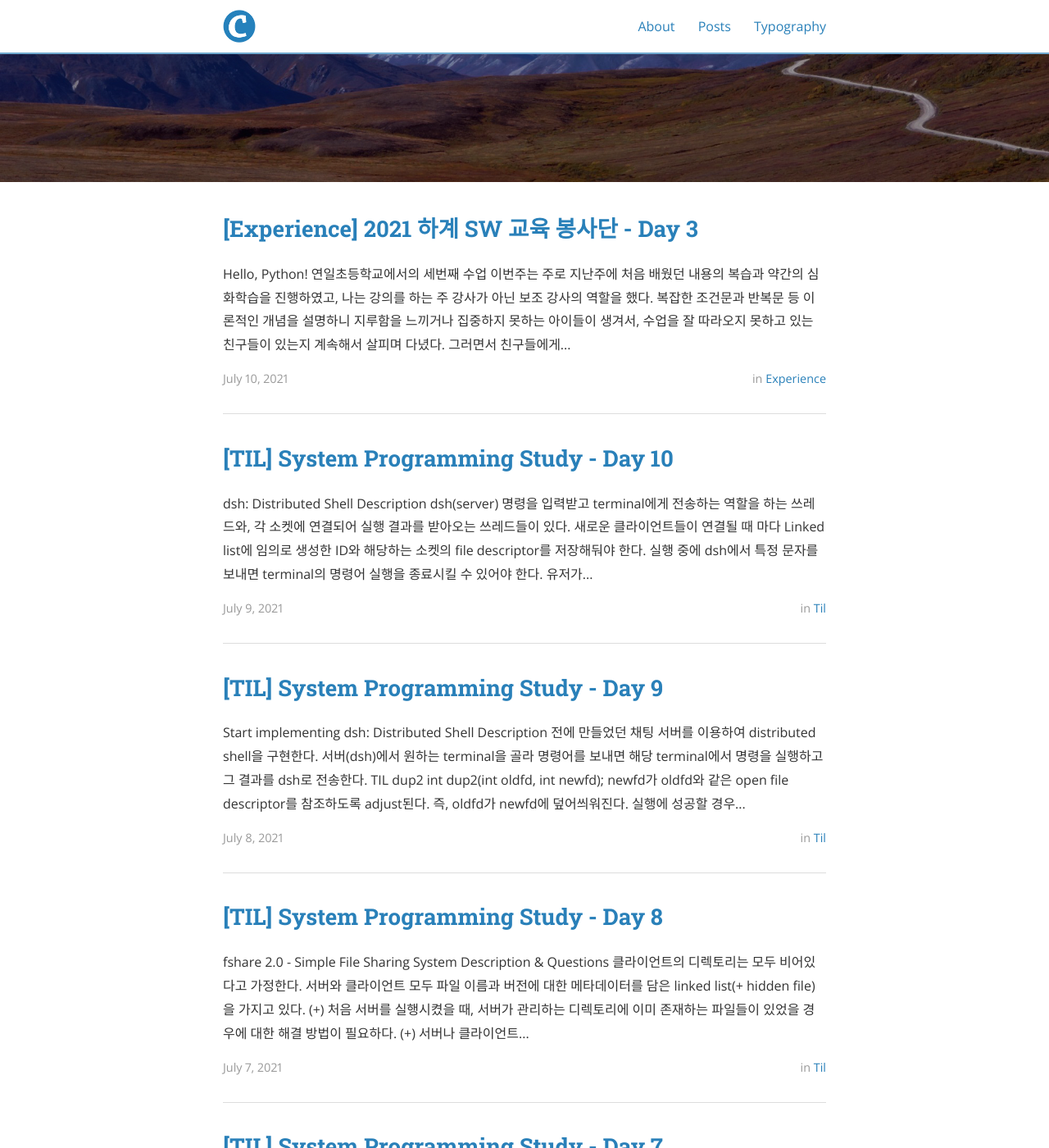
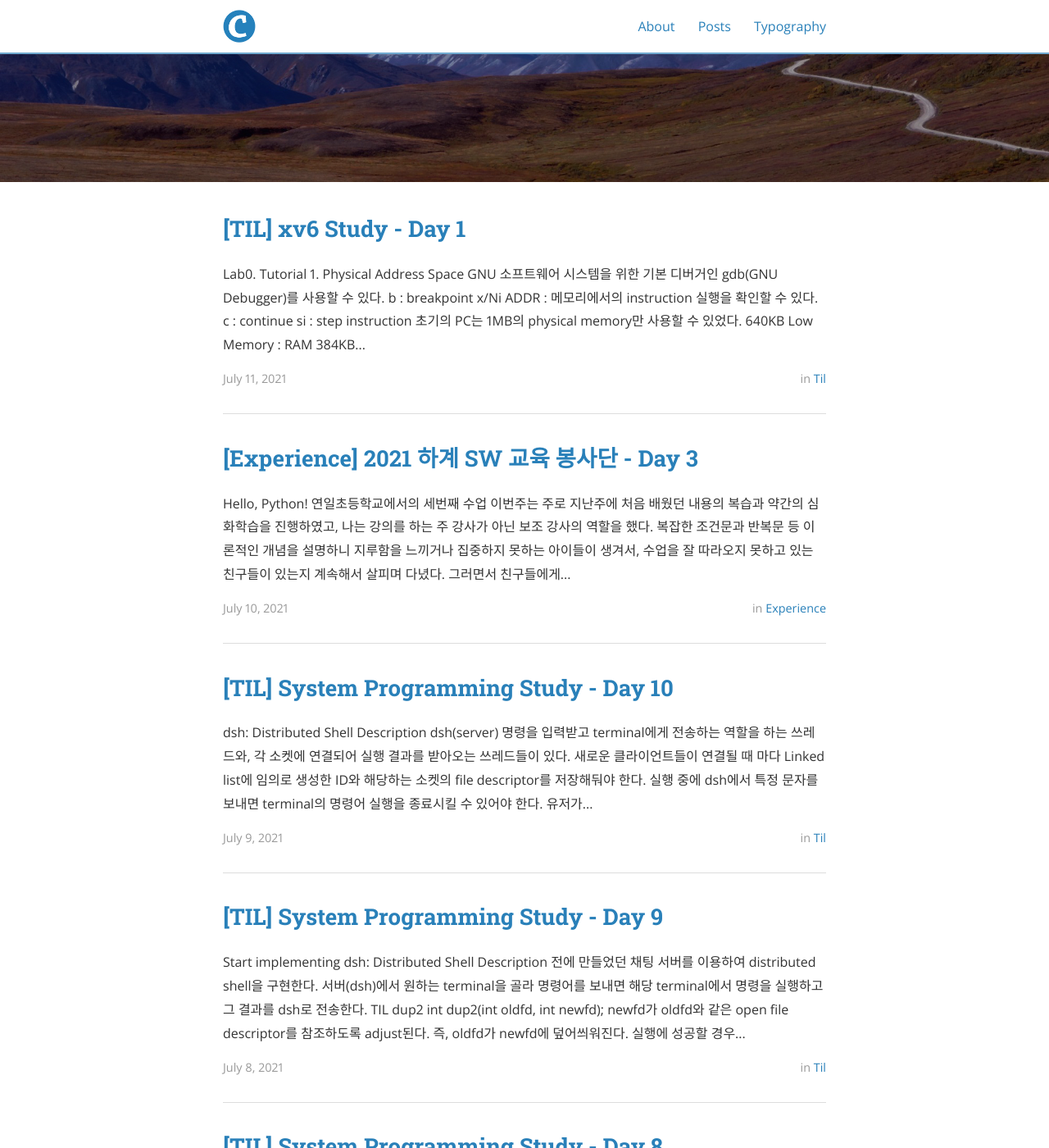
Before and after one commit to KimSeoYe/KimSeoYe.github.io, a Jekyll site: the page built from index.html, in a window 1280 px wide and 1400 px high, scrolled down 283 px. Shown: the whole window at 82% size. Built offline with Jekyll 4.4.1, drawn with Linux system fonts in a browser that asks for light colours; nearby versions of some CDN libraries; the list of posts is cut into pages by our own code; some of the changed text lies outside the part shown.

Commit message:
Add 0712 TIL

```diff
--- /dev/null
+++ b/_posts/2021-07-11-[TIL]-xv6-Study-Day-1.md
@@ -0,0 +1,40 @@
+---
+layout: post
+title:  "[TIL] xv6 Study - Day 1"
+date:   2021-07-11 09:00:00
+author: KimSeoYe
+categories: TIL
+tags:   TIL xv6 kernel
+cover:  "/assets/headers/mountain.jpg"
+---
+# Lab0. Tutorial
+
+### 1. Physical Address Space
+
+- GNU 소프트웨어 시스템을 위한 기본 디버거인 gdb(GNU Debugger)를 사용할 수 있다.
+  - b : breakpoint
+  - x/Ni ADDR : 메모리에서의 instruction 실행을 확인할 수 있다.
+  - c : continue
+  - si : step instruction
+- 초기의 PC는 1MB의 physical memory만 사용할 수 있었다.
+  - 640KB Low Memory : RAM
+  - 384KB : reserved by HW (non-volatile)
+    - BIOS : Basic Input Ouptut System
+  - 사용할 수 있는 메모리의 크기가 확장되면서, 이전의 SW들과의 호환성 유지를 위해 RAM 영역이 640KB Low memory와 Extended memory 영역으로 구분되었다.
+
+
+**ROM BIOS**
+1. Interrupt descriptor table을 셋업한다.
+2. PCI bus와 여러 device들을 initialize한다.
+3. bootable device를 search한다.
+4. Boot sector를 메모리에 load하여 boot loader를 읽는다.
+5. 컨트롤을 boot loader에게 넘겨준다.
+
+<br>
+
+### 2. The Boot Loader
+
+- Boot sector : bootable disck의 첫번째 sector로, boot loader의 코드가 들어있다.
+- Boot loader
+    1. 프로세서를 real mode에서 32-bit protected mode로 전환한다.
+    2. hard disk로부터 커널을 읽어온다.
```
Also changed, not shown: _posts/2021-06-26-[Experience]-2021-하계-SW-교육 봉사단-Day-1.md (line endings or trailing spaces).
